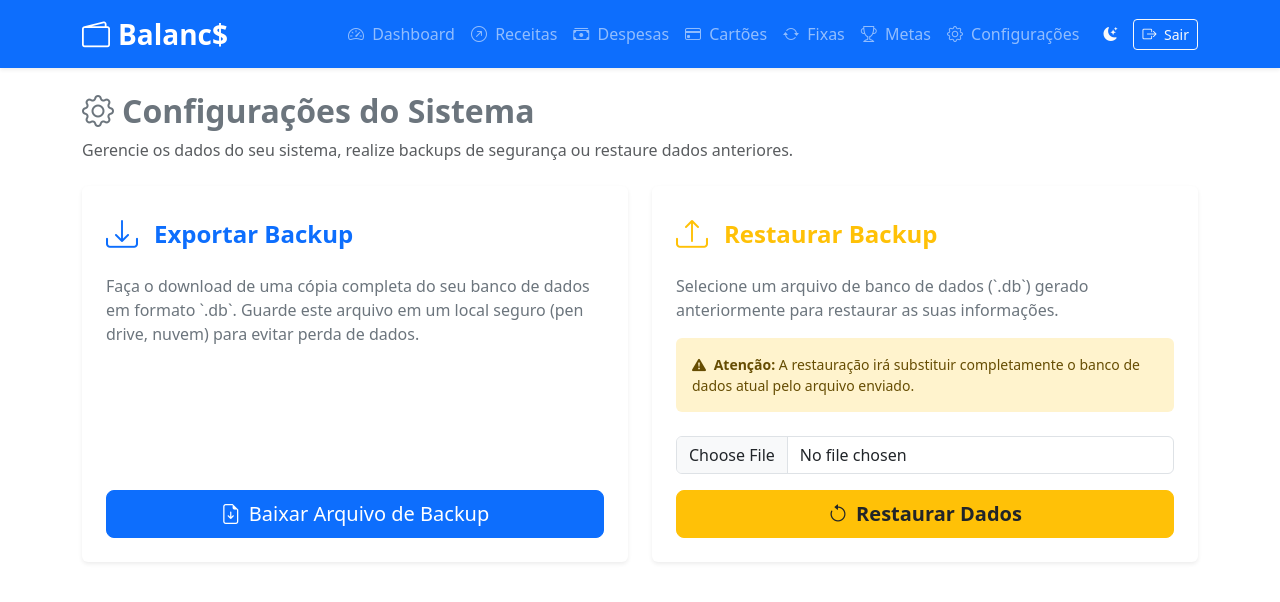
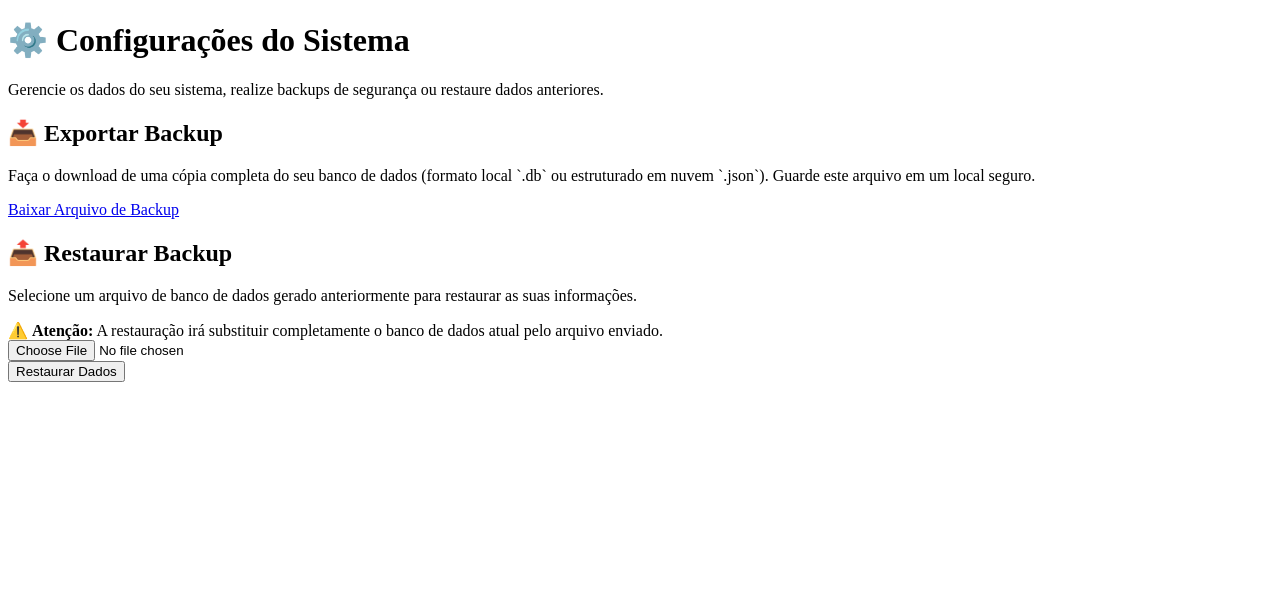
Before and after one commit to sergiohmc2001-ops/projeto-financeiro, a Flask app: page /configuracoes in a window 1280 px wide. Shown: the top 602 px of the page. Run offline with Flask 3, Linux system fonts and the light colour scheme; the visitor is signed in with stand-in values (Sample User, id 1); some libraries are stand-ins or nearby versions.

Commit message:
Corrige rotas e template de configuracoes para suporte a backup local e nuvem

```diff
--- a/templates/configuracoes.html
+++ b/templates/configuracoes.html
@@ -1,65 +1,66 @@
-{% extends 'base.html' %}
+<!DOCTYPE html>
+<html lang="pt-BR">
+<head>
+    <meta charset="UTF-8">
+    <meta name="viewport" content="width=device-width, initial-scale=1.0">
+    <title>Configurações - Balanc$</title>
+    <!-- Inclua aqui o link do seu CSS/Tailwind utilizado nas outras telas -->
+</head>
+<body class="bg-gray-900 text-gray-100 min-h-screen">
 
-{% block title %}Configurações e Backup - Balanc${% endblock %}
+    <!-- Mensagens Flash -->
+    <div class="container mx-auto px-4 mt-4">
+        {% with messages = get_flashed_messages(with_categories=true) %}
+            {% if messages %}
+                {% for category, message in messages %}
+                    <div class="p-4 mb-4 rounded bg-{{ 'green' if category == 'success' else 'red' }}-800 text-white">
+                        {{ message }}
+                    </div>
+                {% endfor %}
+            {% endif %}
+        {% endwith %}
+    </div>
 
-{% block content %}
-<div class="mb-4">
-    <h2 class="fw-bold text-secondary"><i class="bi bi-gear me-2"></i>Configurações do Sistema</h2>
-    <p class="text-muted">Gerencie os dados do seu sistema, realize backups de segurança ou restaure dados anteriores.</p>
-</div>
+    <div class="container mx-auto px-4 py-8">
+        <h1 class="text-2xl font-bold mb-2">⚙️ Configurações do Sistema</h1>
+        <p class="text-gray-400 mb-6">Gerencie os dados do seu sistema, realize backups de segurança ou restaure dados anteriores.</p>
 
-<div class="row g-4">
-    <!-- Card Exportar / Backup -->
-    <div class="col-md-6">
-        <div class="card border-0 shadow-sm h-100">
-            <div class="card-body p-4 d-flex flex-column justify-content-between">
-                <div>
-                    <div class="d-flex align-items-center mb-3 text-primary">
-                        <i class="bi bi-download fs-2 me-3"></i>
-                        <h4 class="fw-bold mb-0">Exportar Backup</h4>
+        <div class="grid grid-cols-1 md:grid-cols-2 gap-8">
+
+            <!-- Exportar Backup -->
+            <div class="bg-gray-800 p-6 rounded-lg shadow-md border border-gray-700">
+                <h2 class="text-xl font-semibold mb-3 text-blue-400">📥 Exportar Backup</h2>
+                <p class="text-gray-400 mb-4 text-sm">
+                    Faça o download de uma cópia completa do seu banco de dados (formato local `.db` ou estruturado em nuvem `.json`). Guarde este arquivo em um local seguro.
+                </p>
+                <a href="{{ url_for('configuracoes.fazer_backup') }}" class="inline-block bg-blue-600 hover:bg-blue-700 text-white font-medium py-2 px-4 rounded transition">
+                    Baixar Arquivo de Backup
+                </a>
+            </div>
+
+            <!-- Restaurar Backup -->
+            <div class="bg-gray-800 p-6 rounded-lg shadow-md border border-gray-700">
+                <h2 class="text-xl font-semibold mb-3 text-yellow-400">📤 Restaurar Backup</h2>
+                <p class="text-gray-400 mb-4 text-sm">
+                    Selecione um arquivo de banco de dados gerado anteriormente para restaurar as suas informações.
+                </p>
+
+                <div class="bg-yellow-900/40 border border-yellow-700 p-3 rounded mb-4 text-xs text-yellow-300">
+                    ⚠️ <strong>Atenção:</strong> A restauração irá substituir completamente o banco de dados atual pelo arquivo enviado.
+                </div>
+
+                <form action="{{ url_for('configuracoes.restaurar_backup') }}" method="POST" enctype="multipart/form-data" class="space-y-4">
+                    <div>
+                        <input type="file" name="arquivo_db" accept=".db,.json" required class="block w-full text-sm text-gray-400 file:mr-4 file:py-2 file:px-4 file:rounded file:border-0 file:text-sm file:font-semibold file:bg-gray-700 file:text-gray-200 hover:file:bg-gray-600">
                     </div>
-                    <p class="text-secondary">
-                        Faça o download de uma cópia completa do seu banco de dados em formato `.db`.
-                        Guarde este arquivo em um local seguro (pen drive, nuvem) para evitar perda de dados.
-                    </p>
-                </div>
-                <div class="mt-4">
-                    <a href="{{ url_for('configuracoes.fazer_backup') }}" class="btn btn-primary btn-lg w-100">
-                        <i class="bi bi-file-earmark-arrow-down me-2"></i>Baixar Arquivo de Backup
-                    </a>
-                </div>
+                    <button type="submit" class="w-full bg-yellow-600 hover:bg-yellow-700 text-white font-medium py-2 px-4 rounded transition">
+                        Restaurar Dados
+                    </button>
+                </form>
             </div>
+
         </div>
     </div>
 
-    <!-- Card Importar / Restauração -->
-    <div class="col-md-6">
-        <div class="card border-0 shadow-sm h-100">
-            <div class="card-body p-4 d-flex flex-column justify-content-between">
-                <div>
-                    <div class="d-flex align-items-center mb-3 text-warning">
-                        <i class="bi bi-upload fs-2 me-3"></i>
-                        <h4 class="fw-bold mb-0">Restaurar Backup</h4>
-                    </div>
-                    <p class="text-secondary">
-                        Selecione um arquivo de banco de dados (`.db`) gerado anteriormente para restaurar as suas informações.
-                    </p>
-                    <div class="alert alert-warning border-0 small mb-3">
-                        <i class="bi bi-exclamation-triangle-fill me-1"></i>
-                        <strong>Atenção:</strong> A restauração irá substituir completamente o banco de dados atual pelo arquivo enviado.
-                    </div>
-                </div>
-
-                <form action="{{ url_for('configuracoes.restaurar_backup') }}" method="POST" enctype="multipart/form-data" class="mt-2" onsubmit="return confirm('Deseja realmente restaurar os dados deste arquivo? Isso substituirá seus dados atuais.');">
-                    <div class="mb-3">
-                        <input class="form-control" type="file" name="arquivo_db" accept=".db" required>
-                    </div>
-                    <button type="submit" class="btn btn-warning text-dark btn-lg w-100 fw-bold">
-                        <i class="bi bi-arrow-counterclockwise me-2"></i>Restaurar Dados
-                    </button>
-                </form>
-            </div>
-        </div>
-    </div>
-</div>
-{% endblock %}
+</body>
+</html>
```
